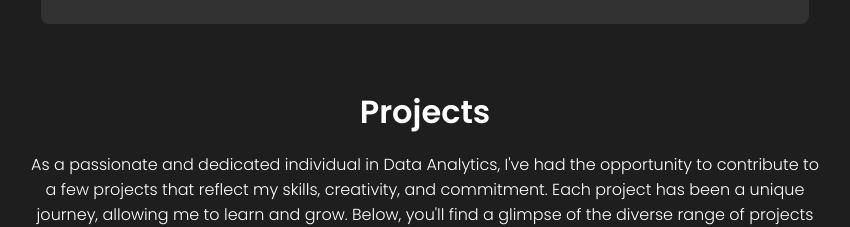
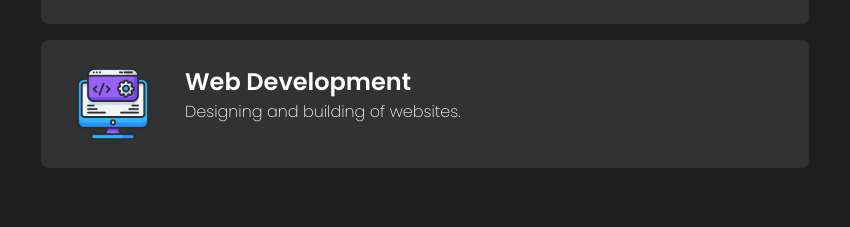
Before and after one commit to egligbe1/portfolio, a React (Create React App) app: page / in a window 1280 px wide. Shown: the part 1451-1678 px from the top of the page, without its empty margins (215-1065 px from the left). Built offline with nearby package versions, Linux system fonts and the light colour scheme.

Commit message:
"Add Web Development skill to Skills component"
This commit adds a new skill section for Web Development to the Skills component. It includes a new image, a title, and a description for the Web Development skill.

```diff
--- a/src/components/Skills/skills.js
+++ b/src/components/Skills/skills.js
@@ -2,6 +2,7 @@ import React from "react";
 import DataVisualization from "../../assets/data-visualization.png";
 import EDA from "../../assets/exploratory-analysis.png";
 import MachineLearning from "../../assets/machine-learning.png";
+import WebDevelopment from "../../assets/WebDevelopment.png";
 import "./skills.css";
 
 const Skills = () => {
@@ -55,6 +56,19 @@ const Skills = () => {
             </p>
           </div>
         </div>
+        <div className="skillBar">
+          <img
+            src={WebDevelopment}
+            alt="Web Development"
+            className="skillBarImg"
+          />
+          <div className="skillBarText">
+            <h2>Web Development</h2>
+            <p>
+              Designing and building of websites.
+            </p>
+          </div>
+        </div>
       </div>
     </section>
   );
```
Also changed, not shown: src/assets/WebDevelopment.png (added).
